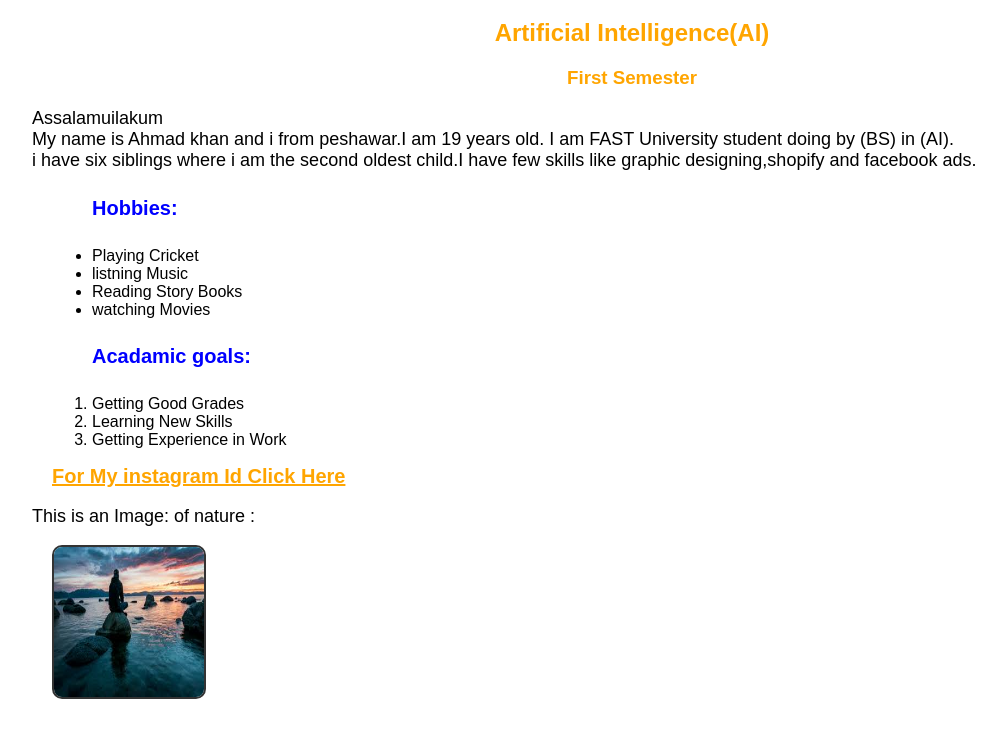
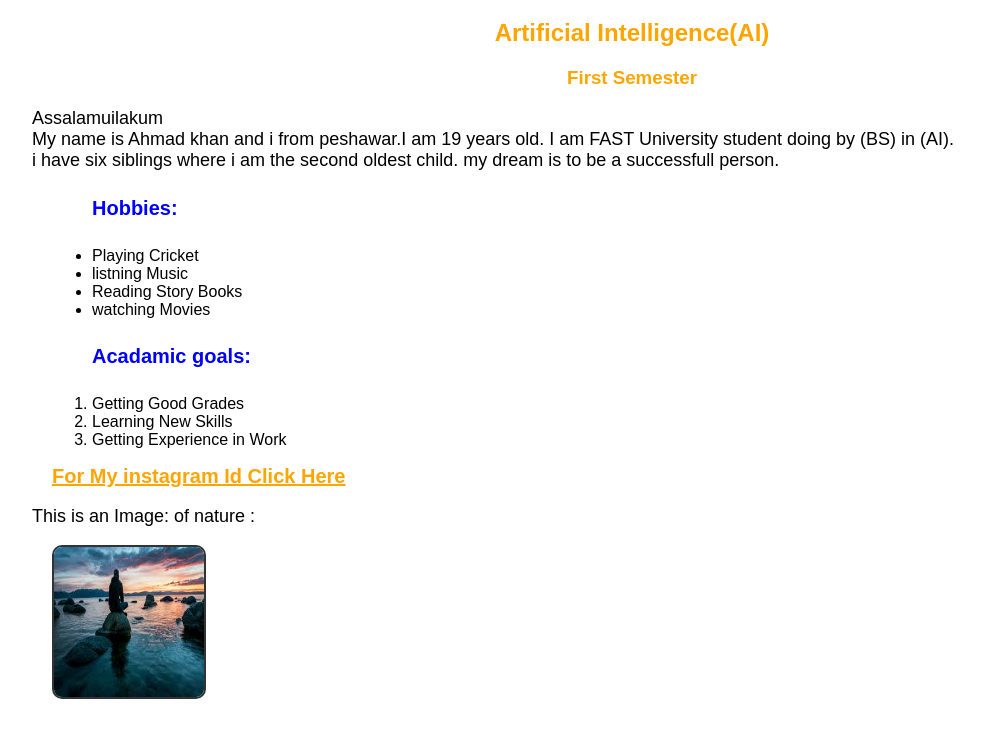
Before and after one commit to p250001/25p-0001, a plain HTML site: page index.html in a window 1280 px wide. Shown: the part 61-793 px from the top of the page, without its empty margins (8-1014 px from the left). Drawn offline with Linux system fonts and the light colour scheme.

Commit message:
added another line in introduction

```diff
--- a/index.html
+++ b/index.html
@@ -9,8 +9,8 @@
     <p>Assalamuilakum<br>
         My name is Ahmad khan and i from peshawar.I am 19 years old.
         I am FAST University student doing by (BS) in (AI).<br> i have
-        six siblings where i am the second oldest child.I have few skills
-        like graphic designing,shopify and facebook ads.
+        six siblings where i am the second oldest child. my dream
+        is to be a successfull person.
     </p>
     <ul>
         <h4>Hobbies:</h4>
```
